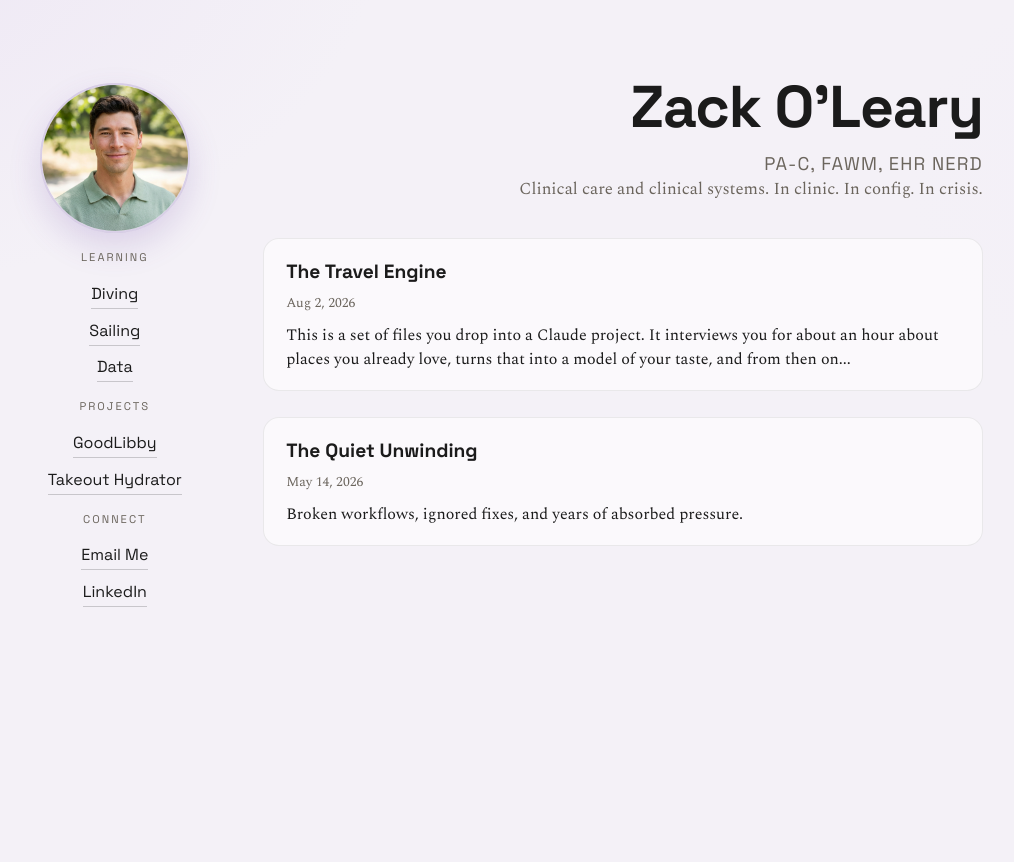
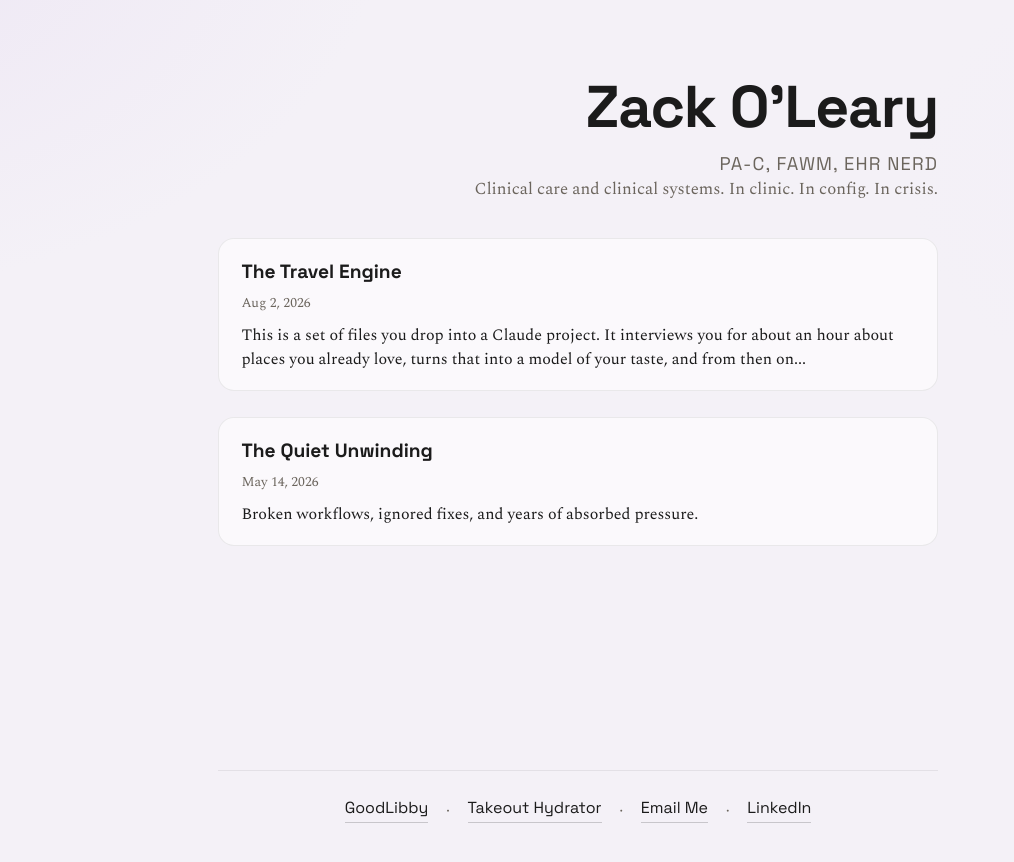
Before and after one commit to zaleary/zaleary.github.io, a Jekyll site: the page built from index.md, in a window 1280 px wide. Shown: the top 862 px of the page, without its empty margins (62-1076 px from the left). Built offline with Jekyll 4.4.1, drawn with Linux system fonts in a browser that asks for light colours.

Commit message:
Remove sidebar; move Projects and Connect into a centered footer
The headshot and the Learning section are retired. Projects and Connect
become a single flat row of links in a footer under the content.

The two-column grid becomes a single vertical stack, so the body column
centers on screen rather than sitting beside the sidebar. Horizontal
padding is clamped so it stops growing on wide displays.

Separators are their own aria-hidden spans rather than pseudo-elements on
the links: as ::before they sat inside the anchor, so the link's bottom
border underlined the dot and the dot joined the neighboring link's hover
and click target. Below 540px the row wraps, so the dots are dropped there
to keep one from dangling at the start of the second line.

Co-Authored-By: Claude Opus 5 <noreply@anthropic.com>

```diff
--- a/_layouts/default.html
+++ b/_layouts/default.html
@@ -11,36 +11,10 @@
       {% endif %}
     </title>
     <meta name="description" content="{{ page.excerpt | default: site.description | strip_html | strip_newlines | truncate: 160 }}" />
-    <link rel="stylesheet" href="{{ '/assets/css/styles.css' | relative_url }}?v=4" />
+    <link rel="stylesheet" href="{{ '/assets/css/styles.css' | relative_url }}?v=5" />
   </head>
   <body>
     <main class="page">
-      <aside class="sidebar">
-        <img
-          class="headshot"
-          src="{{ '/assets/images/headshot.jpg' | relative_url }}"
-          alt="Headshot of Zack O'Leary"
-          width="160"
-          height="160"
-        />
-        <nav class="learning">
-          <span class="label">Learning</span>
-          <a class="link" href="https://www.gue.com/store/books/fundamentals-better-diving" target="_blank" rel="noreferrer">Diving</a>
-          <a class="link" href="https://americansailing.com/learn-to-sail/certifications/asa-104-bareboat-cruising/" target="_blank" rel="noreferrer">Sailing</a>
-          <a class="link" href="https://online.stanford.edu/courses/sohs-ystatslearningp-statistical-learning-python" target="_blank" rel="noreferrer">Data</a>
-        </nav>
-        <nav class="projects">
-          <span class="label">Projects</span>
-          <a class="link" href="/goodlibby/">GoodLibby</a>
-          <a class="link" href="/takeout-hydrator/">Takeout Hydrator</a>
-        </nav>
-        <nav class="connect">
-          <span class="label">Connect</span>
-          <a class="link" href="mailto:me@zaleary.tv">Email Me</a>
-          <a class="link" href="https://www.linkedin.com/in/zaleary/" target="_blank" rel="noreferrer">LinkedIn</a>
-        </nav>
-      </aside>
-
       <section class="content">
         <div class="content-inner">
           <header class="hero">
@@ -51,6 +25,16 @@
           {{ content }}
         </div>
       </section>
+
+      <footer class="site-footer">
+        <a class="link" href="/goodlibby/">GoodLibby</a>
+        <span class="sep" aria-hidden="true">·</span>
+        <a class="link" href="/takeout-hydrator/">Takeout Hydrator</a>
+        <span class="sep" aria-hidden="true">·</span>
+        <a class="link" href="mailto:me@zaleary.tv">Email Me</a>
+        <span class="sep" aria-hidden="true">·</span>
+        <a class="link" href="https://www.linkedin.com/in/zaleary/" target="_blank" rel="noreferrer">LinkedIn</a>
+      </footer>
     </main>
   </body>
 </html>
--- a/assets/css/styles.css
+++ b/assets/css/styles.css
@@ -28,53 +28,10 @@ body {
 
 .page {
   min-height: 100svh;
-  display: grid;
-  grid-template-columns: 200px minmax(0, 1fr);
-  grid-template-rows: 1fr auto;
-  padding: 6vw;
-  gap: 3rem;
-}
-
-.sidebar {
   display: flex;
   flex-direction: column;
-  align-items: center;
-  gap: 1rem;
-  padding-top: 0.4rem;
-}
-
-.learning {
-  display: flex;
-  flex-direction: column;
-  gap: 0.6rem;
-  align-items: center;
-  text-align: center;
-}
-
-.connect {
-  display: flex;
-  flex-direction: column;
-  gap: 0.6rem;
-  align-items: center;
-  text-align: center;
-}
-
-.projects {
-  display: flex;
-  flex-direction: column;
-  gap: 0.6rem;
-  align-items: center;
-  text-align: center;
-}
-
-.headshot {
-  width: 150px;
-  height: 150px;
-  border-radius: 999px;
-  object-fit: cover;
-  object-position: center;
-  border: 2px solid rgba(109, 74, 165, 0.2);
-  box-shadow: 0 14px 32px rgba(109, 74, 165, 0.18);
+  padding: 6vw clamp(1.25rem, 6vw, 4rem);
+  gap: 3rem;
 }
 
 .link {
@@ -96,6 +53,39 @@ body {
 .content {
   display: flex;
   align-items: flex-start;
+  justify-content: center;
+  flex: 1;
+}
+
+.site-footer {
+  display: flex;
+  flex-wrap: wrap;
+  justify-content: center;
+  align-items: center;
+  gap: 0.6rem 1.1rem;
+  width: 100%;
+  max-width: 720px;
+  margin-inline: auto;
+  padding-top: 1.6rem;
+  border-top: 1px solid rgba(27, 27, 27, 0.08);
+}
+
+.site-footer .sep {
+  color: var(--muted);
+  user-select: none;
+}
+
+/* The row fits on one line until roughly 530px of viewport. Below that it
+   wraps, and a separator would dangle at the start of the second line, so
+   drop the dots and let the gap do the separating. */
+@media (max-width: 540px) {
+  .site-footer .sep {
+    display: none;
+  }
+
+  .site-footer {
+    gap: 0.7rem 1.5rem;
+  }
 }
 
 .content-inner {
@@ -252,39 +242,9 @@ h3 {
   box-shadow: 0 4px 12px rgba(109, 74, 165, 0.3);
 }
 
-.label {
-  font-family: "Space Grotesk", "Avenir Next", "Avenir", sans-serif;
-  text-transform: uppercase;
-  letter-spacing: 0.18em;
-  font-size: 0.7rem;
-  color: var(--muted);
-  margin-bottom: 0.4rem;
-}
-
 @media (max-width: 640px) {
   .page {
     padding: 8vw;
-    grid-template-columns: 1fr;
-    grid-template-rows: auto 1fr auto;
-  }
-
-  .sidebar {
-    align-items: flex-start;
-  }
-
-  .learning {
-    align-items: flex-start;
-    text-align: left;
-  }
-
-  .connect {
-    align-items: flex-start;
-    text-align: left;
-  }
-
-  .projects {
-    align-items: flex-start;
-    text-align: left;
   }
 
   .hero {
```
